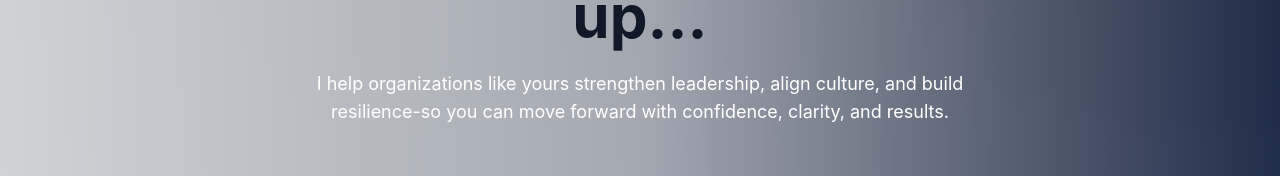
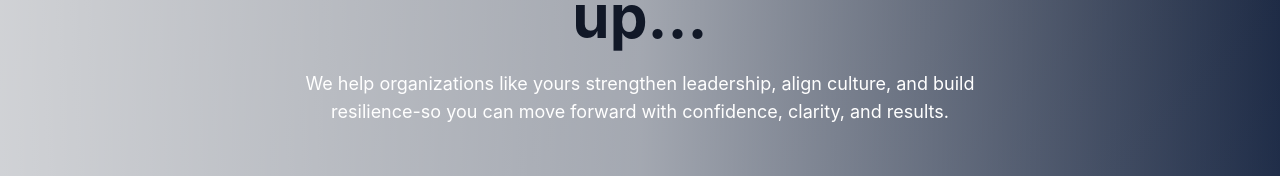
Before and after one commit to RaagTosh2007/xponentialleadership, a React (Vite) app: page / in a window 1280 px wide. Shown: the part 382-558 px from the top of the page. Built offline with nearby package versions, Linux system fonts and the light colour scheme.

Commit message:
Changes
Co-authored-by: RaagTosh2007 <223451305+RaagTosh2007@users.noreply.github.com>

```diff
--- a/src/components/Hero.tsx
+++ b/src/components/Hero.tsx
@@ -15,7 +15,7 @@ const Hero = () => {
             <span className="gradient-text">people and culture</span> can keep up...
           </h1>
           <p className="text-lg text-white mb-8 max-w-2xl mx-auto">
-            I help organizations like yours strengthen leadership, align culture, and build resilience-so you can move forward with confidence, clarity, and results.
+            We help organizations like yours strengthen leadership, align culture, and build resilience-so you can move forward with confidence, clarity, and results.
           </p>
         </div>
       </div>
```
